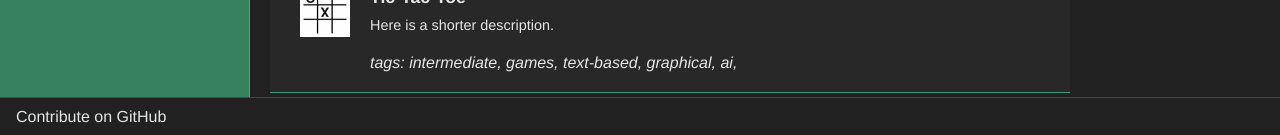
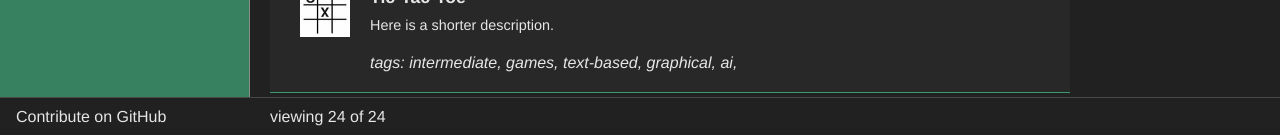
Before and after one commit to pruszel/coding-ideas, a Jekyll site: the page built from web/index.html, in a window 1280 px wide. Shown: the part 4031-4166 px from the top of the page. Built offline with Jekyll 4.4.1, drawn with Linux system fonts in a browser that asks for light colours.

Commit message:
added count of total ideas and visible ideas to footer

```diff
--- a/web/_includes/footer.html
+++ b/web/_includes/footer.html
@@ -1,3 +1,4 @@
 <footer>
-    <a class='gh-link' href=''>Contribute on GitHub</a>
+    <a class='gh-link' href='https://github.com/peterlopez/coding-ideas'>Contribute on GitHub</a>
+    <p class='ideas-count'>viewing <span class='ideas-visible'>0</span> of <span class='ideas-total'>0</span></p>
 </footer>
--- a/web/_sass/_footer.scss
+++ b/web/_sass/_footer.scss
@@ -1,9 +1,12 @@
 footer {
-  padding: 10px 0 12px 1em;
+  padding: 10px 0 12px 0;
   border-top: 1px solid $grey;
+  display: grid;
+  grid-template: auto / 250px 1fr;
 }
 footer a,
 footer a:visited {
+  margin-left: 1em;
   color: $near-white;
   text-decoration: none;
 }
@@ -11,3 +14,6 @@ footer a:hover {
   color: $white;
   text-decoration: underline;
 }
+.ideas-count {
+  margin: 0 0 0 20px;
+}
--- a/web/assets/js/main.js
+++ b/web/assets/js/main.js
@@ -9,6 +9,30 @@ function shuffleIdeas(event) {
     for (let i = $ideas.children.length; i >= 0; i--) {
         $ideas.appendChild($ideas.children[Math.random() * i | 0]);
     }
+}
+
+
+/**
+ * Updates count of ideas visible on page
+ * should be called on DOM ready and whenever filters change
+ *
+ * @param event
+ */
+function updateVisibleIdeasCount(event) {
+    const $ideasVisible = document.querySelectorAll(".idea:not([style*='display: none'])");
+    const $ideasVisibleCount = document.querySelector(".ideas-visible");
+    $ideasVisibleCount.textContent = $ideasVisible.length.toString();
+}
+
+
+/**
+ * Updates count of total ideas on page
+ * should only be called once on DOM ready
+ */
+function updateTotalIdeasCount() {
+    const $ideasList = document.querySelector(".idea-list");
+    const $ideasTotal = document.querySelector(".ideas-total");
+    $ideasTotal.textContent = $ideasList.children.length.toString();
 }
 
 
@@ -29,6 +53,8 @@ function filterHandler(event) {
         if (event.target.checked) $idea.style.display = "";
         else $idea.style.display = "none";
     });
+
+    updateVisibleIdeasCount();
 }
 
 
@@ -56,3 +82,5 @@ function ready(callback) {
 }
 
 ready(bindEventHandlers);
+ready(updateTotalIdeasCount);
+ready(updateVisibleIdeasCount);
```
